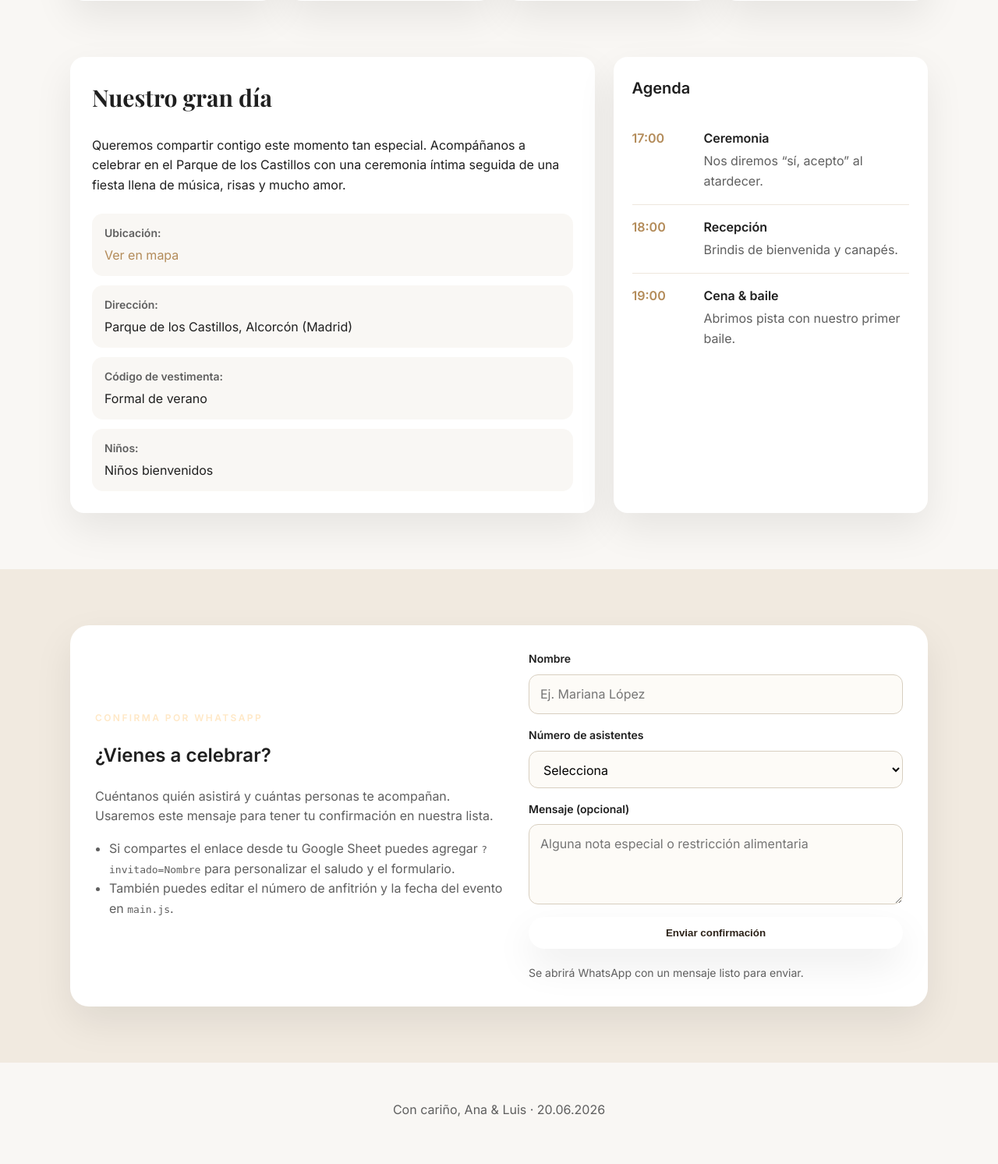
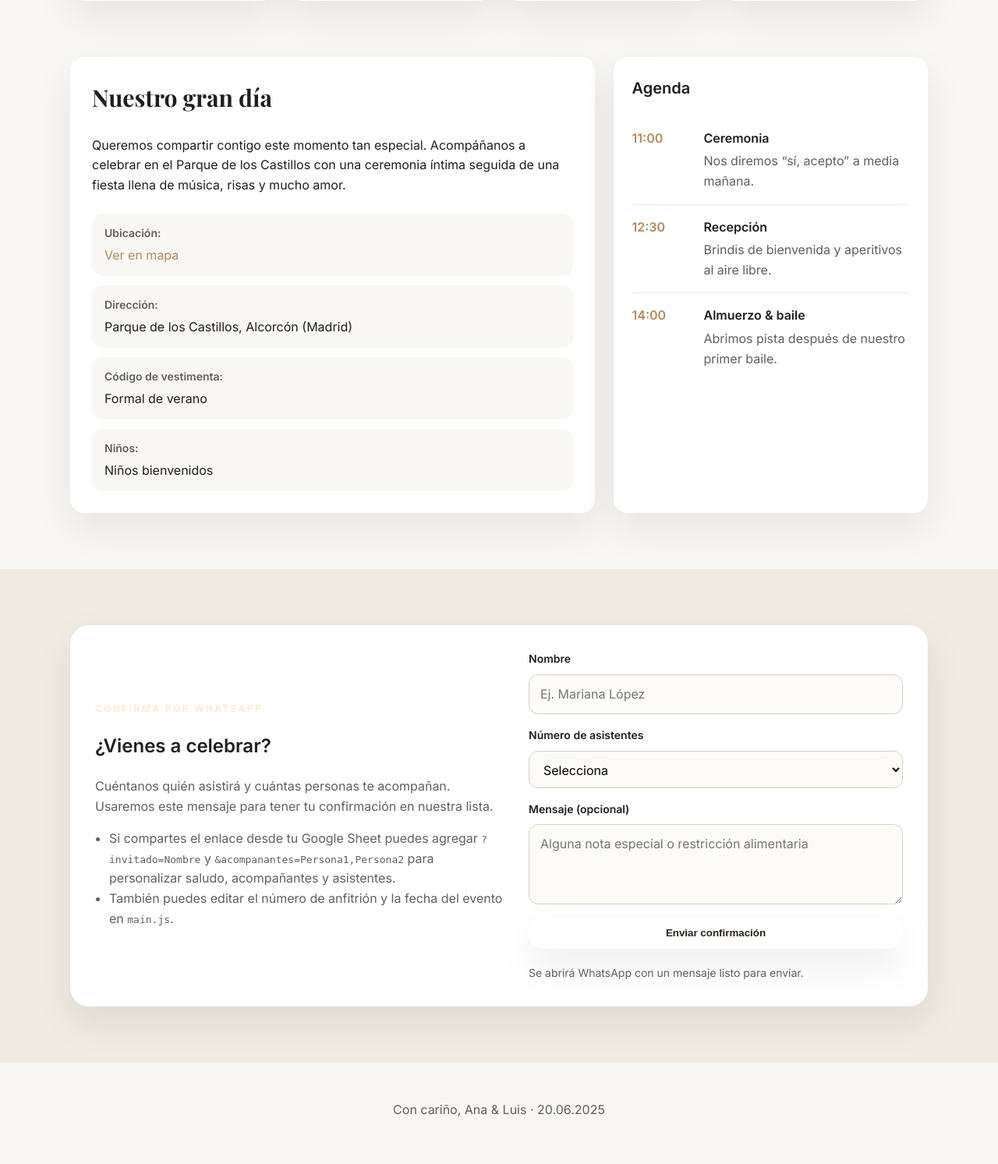
Before and after one commit to admivideo/boda, a PHP site: page / in a window 1280 px wide. Shown: the part 620-2113 px from the top of the page at 78% size. Run offline with PHP 8.4, Linux system fonts and the light colour scheme.

Commit message:
Update wedding date and countdown

```diff
--- a/index.php
+++ b/index.php
@@ -19,7 +19,7 @@ $sheetEndpoint = getenv('GOOGLE_APPS_SCRIPT_URL') ?: 'https://script.google.com/
     <div class="hero-content container">
       <p class="kicker">¡Nos casamos!</p>
       <h1 id="coupleNames">Ana &amp; Luis</h1>
-      <p class="subtitle" id="weddingDate">Sábado 20 de junio, 5:00 p.m.</p>
+      <p class="subtitle" id="weddingDate">Sábado 20 de junio de 2025, 11:00 a.m.</p>
       <p class="greeting" id="guestGreeting"></p>
       <div class="cta-group">
         <a class="button primary" href="#rsvp">Confirmar asistencia</a>
@@ -32,11 +32,11 @@ $sheetEndpoint = getenv('GOOGLE_APPS_SCRIPT_URL') ?: 'https://script.google.com/
     <section class="container grid stats">
       <div class="stat-card">
         <p class="label">Día</p>
-        <p class="value" id="dateValue">20 de junio 2026</p>
+        <p class="value" id="dateValue">20 de junio 2025</p>
       </div>
       <div class="stat-card">
         <p class="label">Hora</p>
-        <p class="value" id="timeValue">5:00 p.m.</p>
+        <p class="value" id="timeValue">11:00 a.m.</p>
       </div>
       <div class="stat-card">
         <p class="label">Lugar</p>
@@ -65,24 +65,24 @@ $sheetEndpoint = getenv('GOOGLE_APPS_SCRIPT_URL') ?: 'https://script.google.com/
       <div class="timeline">
         <h3>Agenda</h3>
         <div class="timeline-item">
-          <div class="time">17:00</div>
+          <div class="time">11:00</div>
           <div class="info">
             <p class="title">Ceremonia</p>
-            <p class="desc">Nos diremos “sí, acepto” al atardecer.</p>
+            <p class="desc">Nos diremos “sí, acepto” a media mañana.</p>
           </div>
         </div>
         <div class="timeline-item">
-          <div class="time">18:00</div>
+          <div class="time">12:30</div>
           <div class="info">
             <p class="title">Recepción</p>
-            <p class="desc">Brindis de bienvenida y canapés.</p>
+            <p class="desc">Brindis de bienvenida y aperitivos al aire libre.</p>
           </div>
         </div>
         <div class="timeline-item">
-          <div class="time">19:00</div>
+          <div class="time">14:00</div>
           <div class="info">
-            <p class="title">Cena &amp; baile</p>
-            <p class="desc">Abrimos pista con nuestro primer baile.</p>
+            <p class="title">Almuerzo &amp; baile</p>
+            <p class="desc">Abrimos pista después de nuestro primer baile.</p>
           </div>
         </div>
       </div>
@@ -95,9 +95,10 @@ $sheetEndpoint = getenv('GOOGLE_APPS_SCRIPT_URL') ?: 'https://script.google.com/
           <h2>¿Vienes a celebrar?</h2>
           <p class="muted">Cuéntanos quién asistirá y cuántas personas te acompañan. Usaremos este mensaje para
             tener tu confirmación en nuestra lista.</p>
+          <p class="muted" id="personalizedInfo" hidden></p>
           <ul class="notes">
-            <li>Si compartes el enlace desde tu Google Sheet puedes agregar <code>?invitado=Nombre</code> para
-              personalizar el saludo y el formulario.</li>
+            <li>Si compartes el enlace desde tu Google Sheet puedes agregar <code>?invitado=Nombre</code> y
+              <code>&amp;acompanantes=Persona1,Persona2</code> para personalizar saludo, acompañantes y asistentes.</li>
             <li>También puedes editar el número de anfitrión y la fecha del evento en <code>main.js</code>.</li>
           </ul>
         </div>
@@ -128,7 +129,7 @@ $sheetEndpoint = getenv('GOOGLE_APPS_SCRIPT_URL') ?: 'https://script.google.com/
   </main>
 
   <footer class="footer">
-    <p>Con cariño, Ana &amp; Luis · <span id="footerDate">20.06.2026</span></p>
+    <p>Con cariño, Ana &amp; Luis · <span id="footerDate">20.06.2025</span></p>
   </footer>
 
   <script src="main.js"></script>
--- a/main.js
+++ b/main.js
@@ -1,6 +1,7 @@
 const eventConfig = {
   coupleNames: 'Ana & Luis',
-  weddingDate: '2026-06-20T17:00:00+02:00',
+  weddingDate: '2025-06-20T11:00:00+02:00',
+  displayDate: 'Sábado 20 de junio de 2025',
   venue: 'Parque de los Castillos',
   address: 'Parque de los Castillos, Alcorcón (Madrid)',
   mapsUrl: 'https://www.google.com/maps/search/?api=1&query=Parque+de+los+Castillos+Alcorc%C3%B3n',
@@ -13,6 +14,13 @@ const eventConfig = {
 
 const qs = new URLSearchParams(window.location.search);
 const guestFromQuery = qs.get('invitado');
+const companionsFromQuery = qs.get('acompanantes') || qs.get('acompañantes');
+const companionNames = companionsFromQuery
+  ? companionsFromQuery
+      .split(',')
+      .map((name) => name.trim())
+      .filter(Boolean)
+  : [];
 
 function formatDate(date) {
   const options = { weekday: 'long', day: 'numeric', month: 'long', year: 'numeric' };
@@ -26,7 +34,7 @@ function formatTime(date) {
 
 function updateStaticText() {
   const eventDate = new Date(eventConfig.weddingDate);
-  const formattedDate = formatDate(eventDate);
+  const formattedDate = eventConfig.displayDate || formatDate(eventDate);
   const formattedTime = formatTime(eventDate);
 
   document.getElementById('coupleNames').textContent = eventConfig.coupleNames;
@@ -43,12 +51,34 @@ function updateStaticText() {
   document.getElementById('footerDate').textContent = eventDate.toISOString().slice(0, 10).split('-').reverse().join('.');
 
   const greetingEl = document.getElementById('guestGreeting');
+  const personalizedInfo = document.getElementById('personalizedInfo');
+  const nameInput = document.getElementById('guestName');
+  const countInput = document.getElementById('guestCount');
+  const totalFromLink = companionNames.length + (guestFromQuery ? 1 : 0);
+
   if (guestFromQuery) {
-    greetingEl.textContent = `Hola ${guestFromQuery}, no podemos esperar para verte.`;
-    const nameInput = document.getElementById('guestName');
+    const companionsText = companionNames.length
+      ? ` junto a ${companionNames.join(', ')}`
+      : '';
+
+    greetingEl.textContent = `Hola ${guestFromQuery}${companionsText}, no podemos esperar para verte.`;
     nameInput.value = guestFromQuery;
   } else {
     greetingEl.textContent = 'Nos hará mucha ilusión contar contigo.';
+  }
+
+  if (totalFromLink > 0 && personalizedInfo) {
+    const namesSummary = [guestFromQuery, ...companionNames].filter(Boolean).join(' + ');
+    personalizedInfo.textContent = `Hemos reservado para ${totalFromLink}${namesSummary ? ` (${namesSummary})` : ''}. Ajusta el número si cambia.`;
+    personalizedInfo.hidden = false;
+
+    const matchingOption = Array.from(countInput.options).find(
+      (option) => option.value === String(totalFromLink)
+    );
+
+    if (matchingOption) {
+      countInput.value = String(totalFromLink);
+    }
   }
 }
 
@@ -65,7 +95,13 @@ function buildWhatsAppUrl(name, count, message) {
   const base = 'https://wa.me/';
   const phone = eventConfig.hostPhone.replace(/\D/g, '');
   const greeting = guestFromQuery ? guestFromQuery : 'Hola';
-  const text = `${greeting}, soy ${name}. Confirmo mi asistencia a la boda. Seremos ${count} persona(s). ${message ? `Nota: ${message}` : ''}`.trim();
+  const headcountText = count ? `Seremos ${count} persona(s).` : '';
+  const companionsText = companionNames.length
+    ? ` Acompañantes: ${companionNames.join(', ')}.`
+    : '';
+  const text = `${greeting}, soy ${name}. Confirmo mi asistencia a la boda. ${headcountText}${companionsText} ${
+    message ? `Nota: ${message}` : ''
+  }`.trim();
   const url = `${base}${phone}?text=${encodeURIComponent(text)}`;
   return url;
 }
```
Also changed, not shown: README.md.
